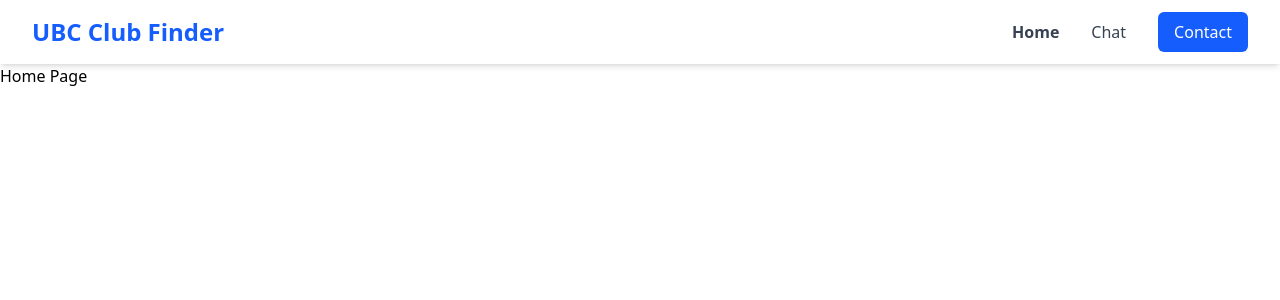
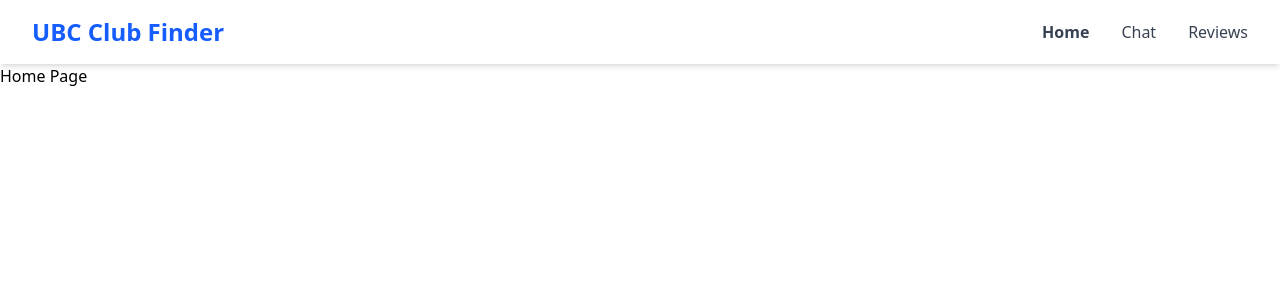
Before and after one commit to Kona01/nwHacks2026, a React (Vite) app in the folder app/: page / in a window 1280 px wide. Shown: the top 300 px of the page. Built offline with nearby package versions, Linux system fonts and the light colour scheme.

Commit message:
Reviews page container

```diff
--- a/app/src/App.jsx
+++ b/app/src/App.jsx
@@ -1,5 +1,6 @@
 import { createBrowserRouter, RouterProvider } from "react-router-dom";
 import ChatPage from "./pages/ChatPage";
+import ReviewsPage from "./pages/ReviewsPage";
 import HomePage from "./pages/HomePage";
 import RootLayout from "./pages/RootLayout";
 import ErrorPage from "./pages/ErrorPage";
@@ -11,6 +12,7 @@ const router = createBrowserRouter([
     children: [
       { index: true, element: <HomePage /> },
       { path: "chat", element: <ChatPage /> },
+      { path: "reviews", element: <ReviewsPage />},
     ],
     errorElement: <ErrorPage />,
   },
--- a/app/src/components/Navbar.jsx
+++ b/app/src/components/Navbar.jsx
@@ -33,12 +33,9 @@ const Navbar = () => {
             <NavLink title="Chat" to="/chat" className={navLinkStyles}>
               Chat
             </NavLink>
-            <Link
-              to="/contact"
-              className="bg-blue-600 text-white px-4 py-2 rounded-md hover:bg-blue-700 transition-colors"
-            >
-              Contact
-            </Link>
+            <NavLink title="Reviews" to="/reviews" className={navLinkStyles}>
+              Reviews
+            </NavLink>
           </div>
 
           {/* Mobile Menu Button */}
--- /dev/null
+++ b/app/src/pages/ReviewsPage.jsx
@@ -0,0 +1,5 @@
+export default function ReviewsPage() {
+  return <>
+    <h1>Reviews Page</h1>
+  </>;
+}
```
